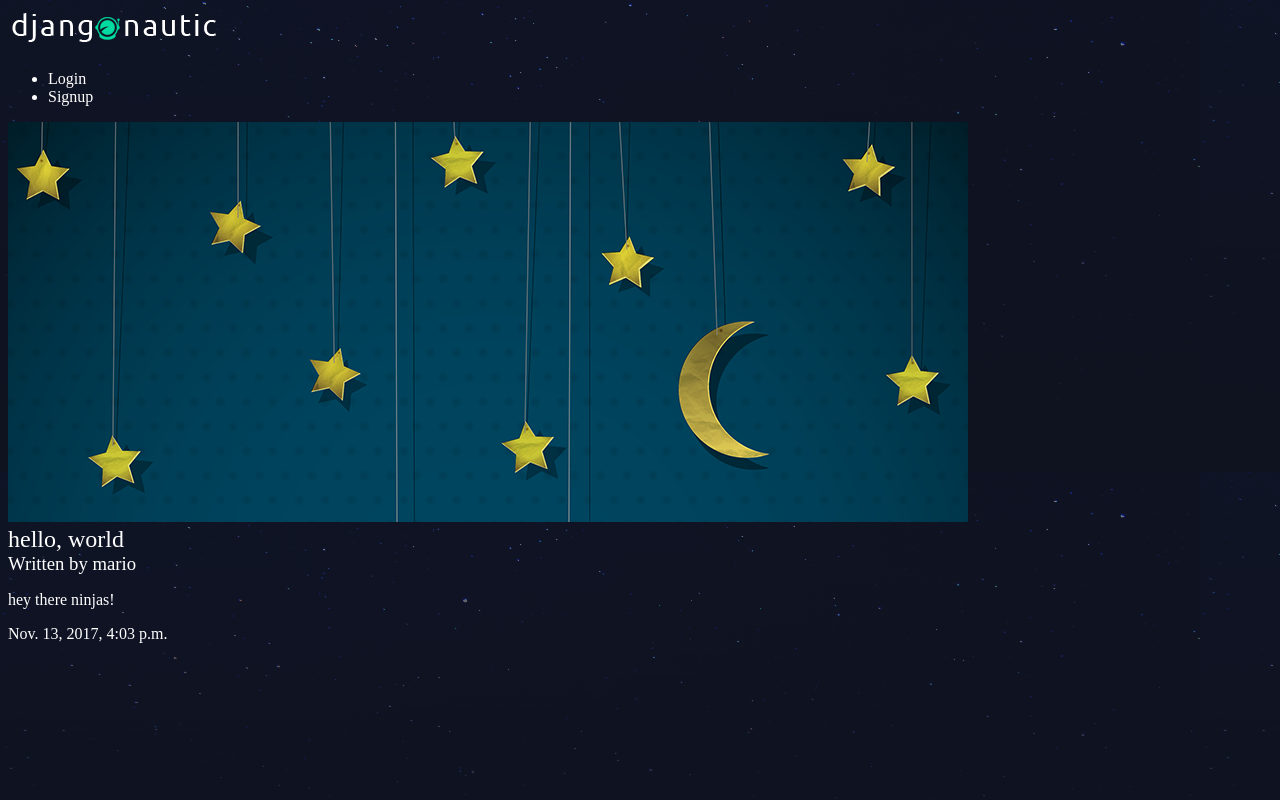
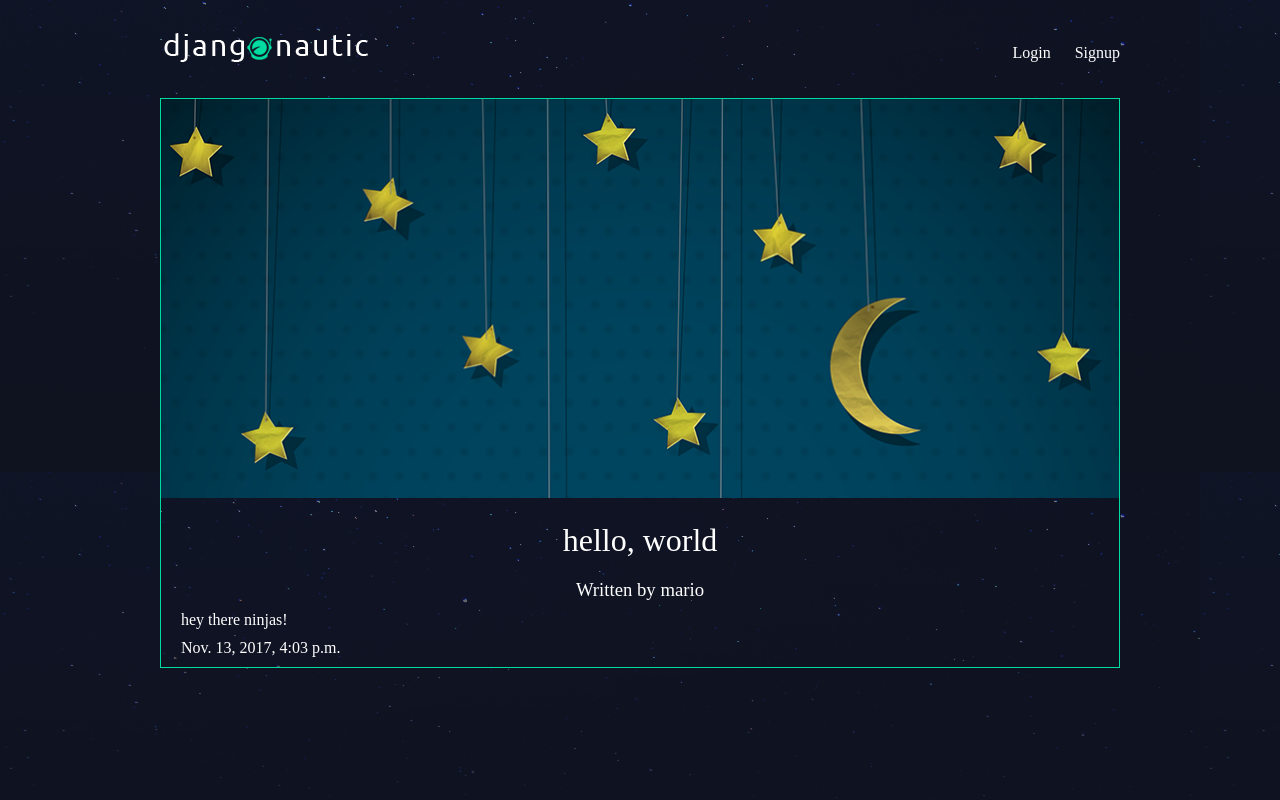
Before and after one commit to iamshaunjp/django-playlist, a Django app: a page that uses djangonautic/templates/base_layout.html in a window 1280 px wide. Run offline with Django 3.2, Linux system fonts and the light colour scheme; data comes from the database, SQL or seed files in the repository; both versions use the stored data as it was after the commit.

Commit message:
lesson-30

```diff
--- a/djangonautic/assets/styles.css
+++ b/djangonautic/assets/styles.css
@@ -18,3 +18,87 @@ a, a:hover, a:visited{
     color: #fff;
     text-decoration: none;
 }
+
+.wrapper{
+    max-width: 960px;
+    margin: 0 auto;
+}
+
+div.wrapper > h1{
+    text-align: center;
+    margin: 100px auto;
+    font-size: 2.4em
+}
+
+header{
+    display: grid;
+    grid-template-columns: 1fr 1fr;
+    padding: 20px 0;
+}
+
+nav{
+    justify-self: end;
+}
+
+nav li{
+    display: inline-block;
+    list-style-type: none;
+    margin-left: 20px;
+}
+
+nav button{
+    background: none;
+    color: #fff;
+    cursor: pointer;
+    border: 0;
+    font-size: 16px;
+}
+
+.articles{
+    display: grid;
+    grid-template-columns: 1fr 1fr 1fr;
+    grid-gap: 30px;
+}
+
+.article{
+    padding: 10px;
+    border: 1px solid #00dba0;
+    position: relative;
+    padding-bottom: 40px;
+}
+
+.article h2{
+    font-size: 1.2em;
+}
+
+.article .author{
+    padding: 10px;
+    background: #00dba0;
+    position: absolute;
+    right: 0;
+    bottom: 0;
+    margin: 0;
+    color: #0f121f;
+}
+
+.article-detail .article{
+    padding: 0;
+}
+
+.article-detail  .article img{
+    max-width: 100%;
+}
+
+.article-detail  .article h2{
+    text-align: center;
+    margin: 20px auto;
+    font-size: 2em
+}
+
+.article-detail .article h3{
+    text-align: center;
+}
+
+.article-detail  .article p{
+    margin: 10px 20px
+}
```
Also changed, not shown: djangonautic/db.sqlite3.
